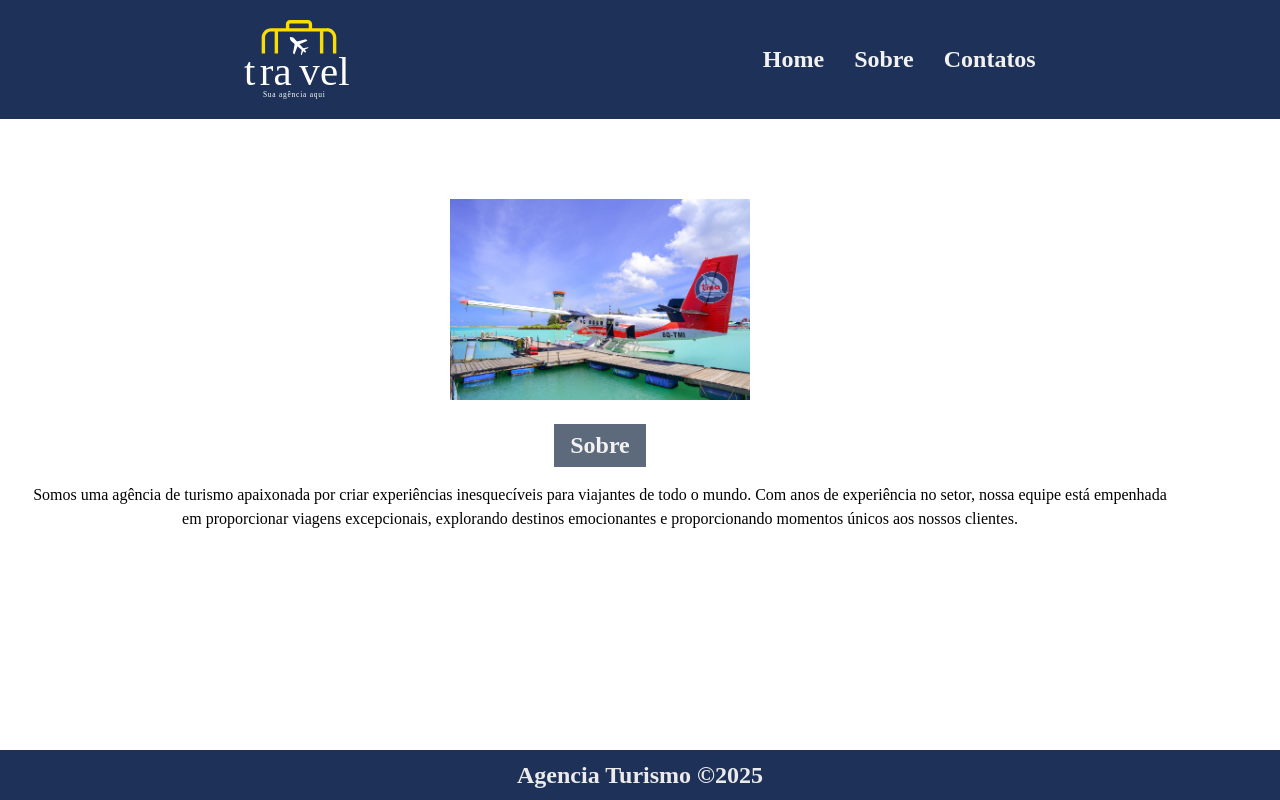
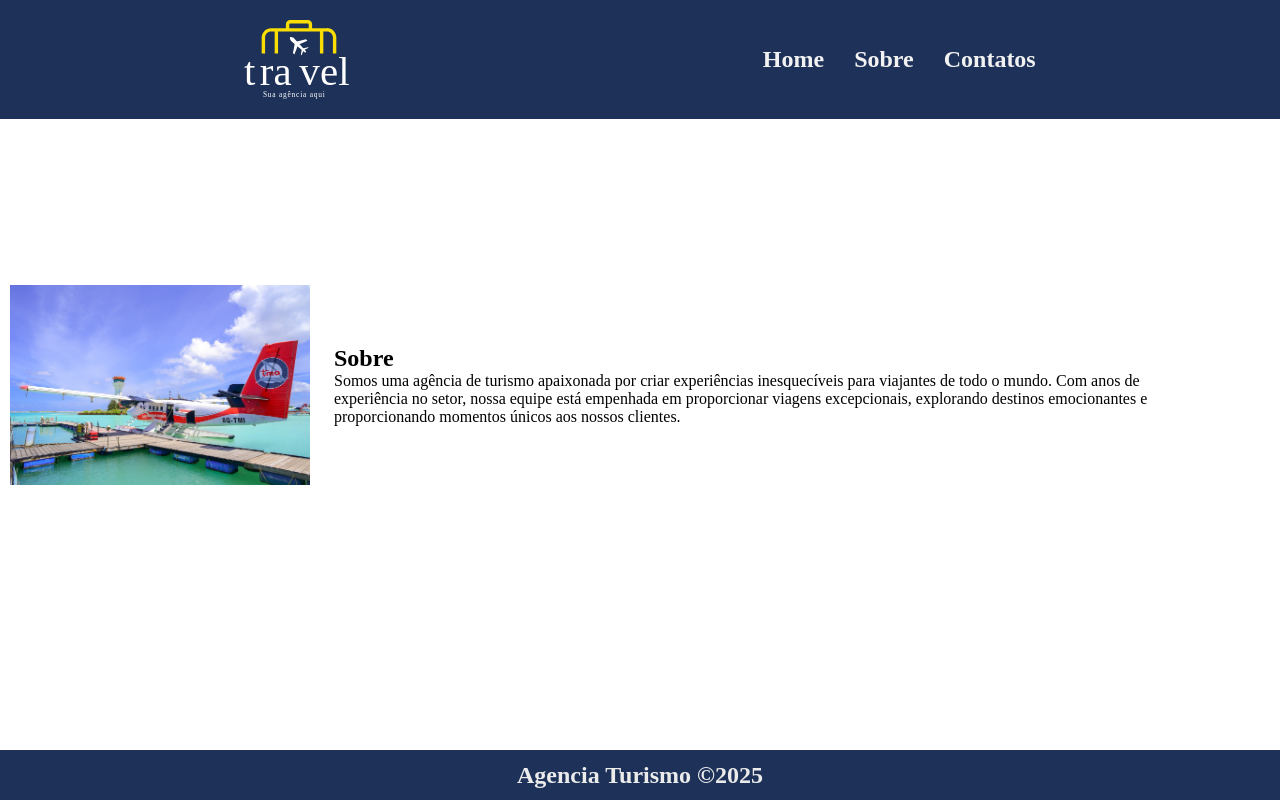
Before and after one commit to denneraladim/agencia-turismo-react, a React (Vite) app: page /sobre in a window 1280 px wide. Built offline with nearby package versions, Linux system fonts and the light colour scheme.

Commit message:
Atualizado a Pagina Sobre

```diff
--- a/src/Pages/Sobre/Sobre.module.scss
+++ b/src/Pages/Sobre/Sobre.module.scss
@@ -1,41 +1,59 @@
-
 @use "../../styles/colors" as c;
 @use "../../styles/mixins" as m;
 
 
 .sobre {
     width: 100%;
-    min-height: 85vh;
-    @include m.flex-center-column;
+    min-height: 90vh;
+    display: flex;
+    flex-direction: column;
+    align-items: center;
+    justify-content: center;
     padding: 10px 10px 40px;
 
     .content {
-        @include m.flex-center-column;
+        display: flex;
+        align-items: center;
         gap: 24px;
 
-        img {
-            width: 100%;
-            height: auto;
-            max-width: 300px;
-        }
+         img {
+        width: 100%;
+        height: auto;
+        max-width: 300px;
+    }
+    }
 
-        .textos {
-            @include m.flex-column-align-center;
-            @include m.text-align(center);
-            gap: 16px;
 
-            h2 {
-                font-size: 24px;
-                background-color: c.$color-secondary;
-                color: c.$color-white;
-                padding: 8px 16px;
-            }
 
-            p {
-                font-size: 16px;
-                line-height: 24px;
-                padding: 0 15px;
-            }
-        }
-    }
+
+
+    // .content {
+    //     @include m.flex-center-column;
+    //     gap: 24px;
+
+    //     img {
+    //         width: 100%;
+    //         height: auto;
+    //         max-width: 300px;
+    //     }
+
+    //     .textos {
+    //         @include m.flex-column-align-center;
+    //         @include m.text-align(center);
+    //         gap: 16px;
+
+    //         h2 {
+    //             font-size: 24px;
+    //             background-color: c.$color-secondary;
+    //             color: c.$color-white;
+    //             padding: 8px 16px;
+    //         }
+
+    //         p {
+    //             font-size: 16px;
+    //             line-height: 24px;
+    //             padding: 0 15px;
+    //         }
+    //     }
+    // }
 }
--- a/src/Pages/Sobre/index.tsx
+++ b/src/Pages/Sobre/index.tsx
@@ -8,7 +8,7 @@ const Sobre = ():JSX.Element => {
     return (
          <section className={styles.sobre}>
         <div className={styles.content}>
-          <img src={SobreEmpresa} alt="Sobre a empresa" className={styles.agencia} />
+          <img src={SobreEmpresa} alt="Sobre a empresa"/>
           <div className={styles.textos}>
             <h2>Sobre</h2>
             <p>
```
